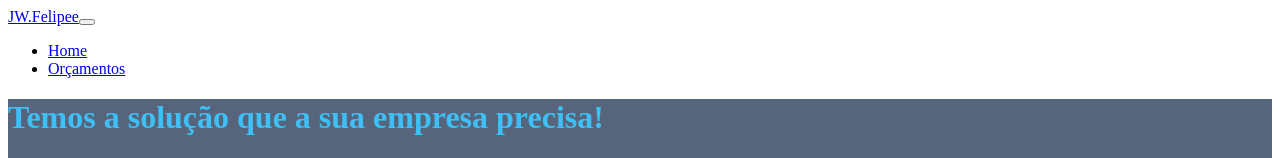
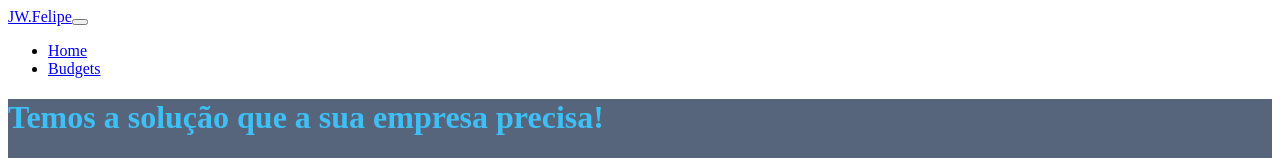
Before and after one commit to Jwfelipee/Imersao-ao-react-6, a Next.js app: page / in a window 1280 px wide. Shown: the top 158 px of the page. Built offline with nearby package versions, Linux system fonts and the light colour scheme.

Commit message:
Ajuste para PR

```diff
--- a/componets/Menu.js
+++ b/componets/Menu.js
@@ -20,7 +20,7 @@ const Menu = (props) => {
         <div>
             <Navbar color="secondary" dark expand="md">
                 <Container>
-                    <NavbarBrand href="/">JW.Felipee</NavbarBrand>
+                    <NavbarBrand href="/">JW.Felipe{/* Fiz um Ajuste Aqui */}</NavbarBrand>
                     <NavbarToggler onClick={toggle} />
                     <Collapse isOpen={isOpen} navbar>
                         <Nav className="mr-auto" navbar>
@@ -28,7 +28,7 @@ const Menu = (props) => {
                                 <NavLink href="/">Home</NavLink>
                             </NavItem>
                             <NavItem>
-                                <NavLink href="/orcamento">Orçamentos</NavLink>
+                                <NavLink href="/orcamento">Budgets{/* Fiz um Ajuste Aqui traduzindo para English */}</NavLink>
                             </NavItem>
                             {/* <UncontrolledDropdown nav inNavbar>
                 <DropdownToggle nav caret>
```
